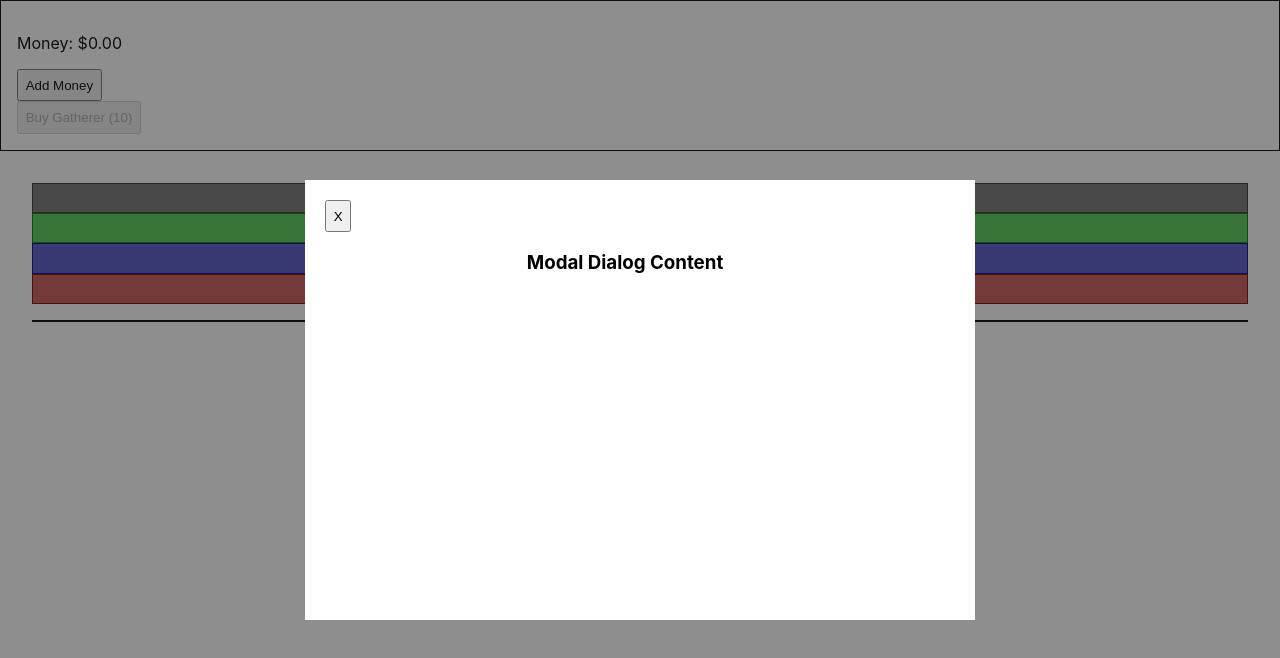
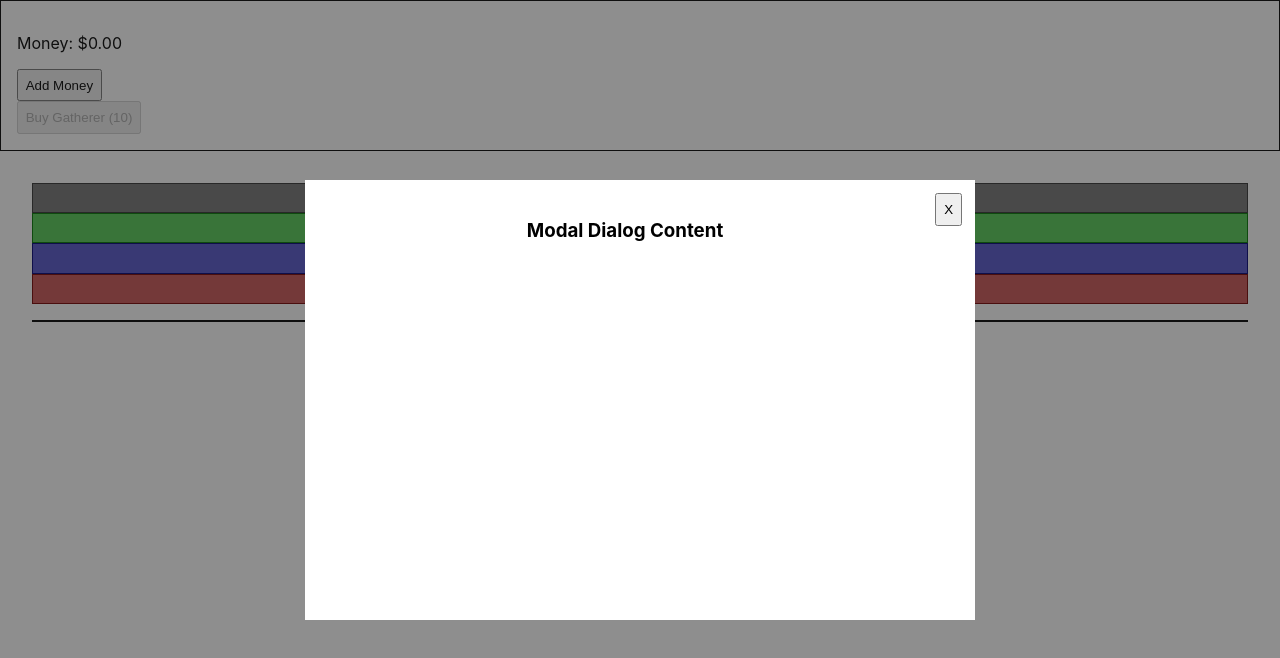
Before and after one commit to Wolven531/react-hooks-todo, a React app: page / in a window 1280 px wide. Shown: the top 658 px of the page. Built offline with nearby package versions, Linux system fonts and the light colour scheme.

Commit message:
Position the modal close button

```diff
--- a/src/components/MoneyControls/MoneyControls.css
+++ b/src/components/MoneyControls/MoneyControls.css
@@ -49,3 +49,9 @@
 	transform: translate(-50%, -50%);
 	width: 600px;
 }
+
+.modal .close {
+	position: absolute;
+	right: 1em;
+	top: 1em;
+}
--- a/src/components/MoneyControls/MoneyControls.tsx
+++ b/src/components/MoneyControls/MoneyControls.tsx
@@ -82,7 +82,7 @@ const MoneyControls = ({
 					{false // TODO: this should be `isLoading`
 						? <div>Spinner</div>
 						: <div>
-							<button onClick={handleModalDialogClose}>X</button>
+							<button onClick={handleModalDialogClose} className="close">X</button>
 							<h1>Modal Dialog Content</h1>
 						</div>}
 				</div>
```
